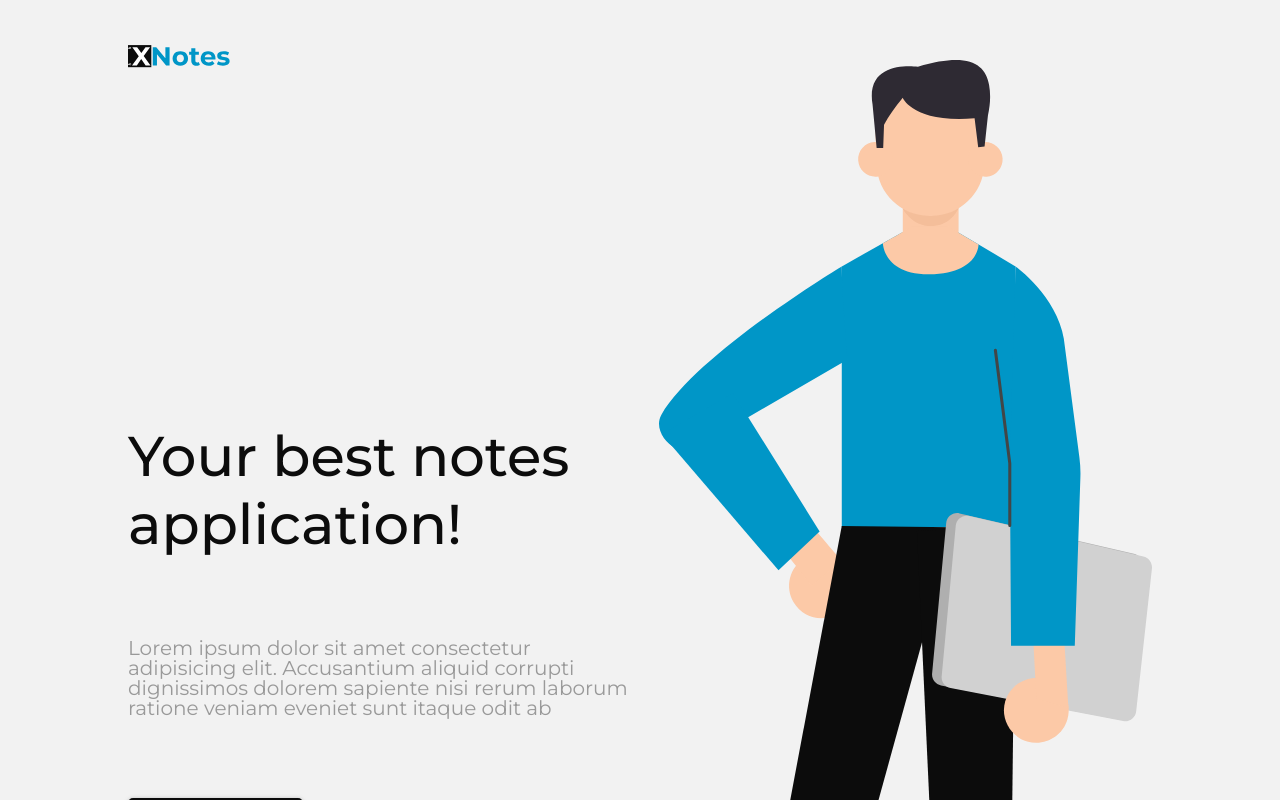
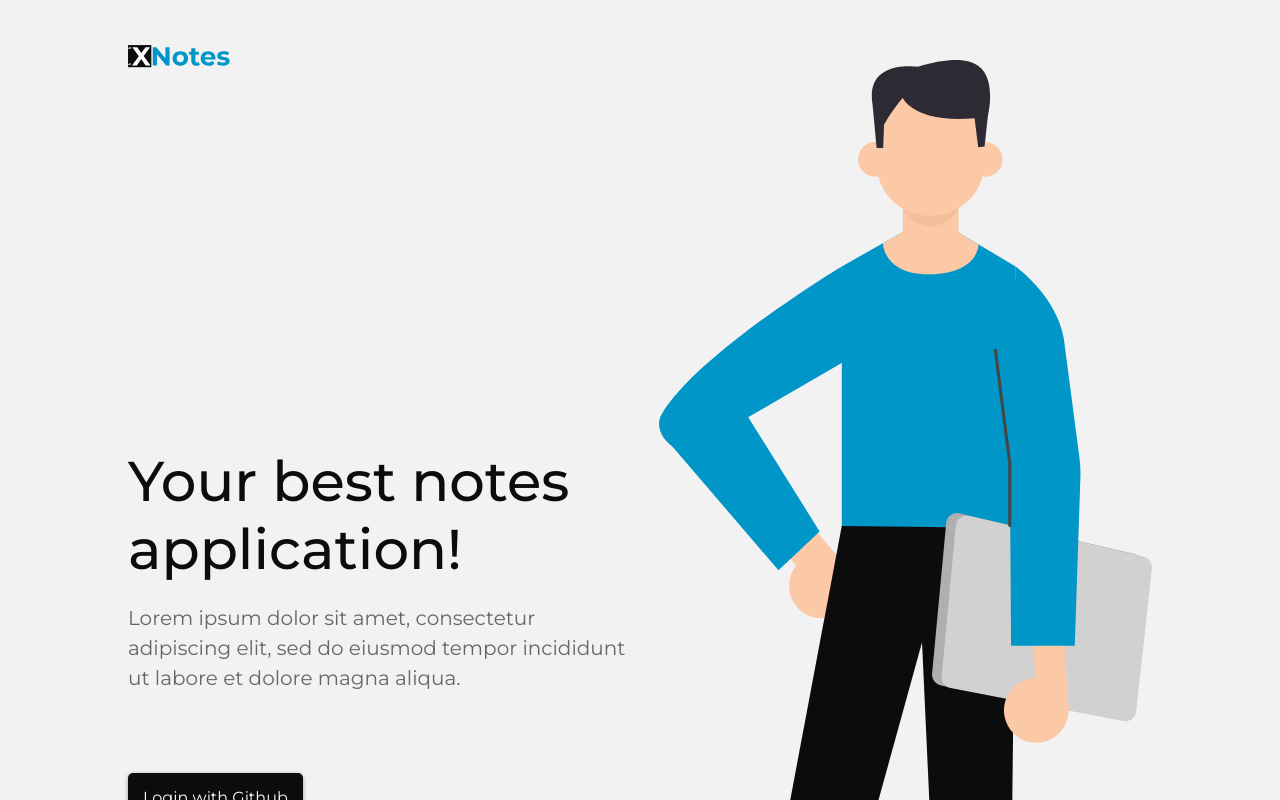
Before and after one commit to Drugi-Legion-Gladiatorow/xnotes-frontend, a React (Create React App) app: page / in a window 1280 px wide. Shown: the top 800 px of the page. Built offline with nearby package versions, Linux system fonts and the light colour scheme.

Commit message:
Added subtitle atom to story and to Home page

```diff
--- /dev/null
+++ b/src/components/atoms/Subtitle/Subtitle.module.scss
@@ -0,0 +1,14 @@
+.subtitle {
+  padding: 10px 0 30px;
+  font-size: var(--m);
+  font-style: normal;
+  font-weight: var(--regular);
+  line-height: 1.5;
+  text-align: center;
+  color: var(--grey2);
+
+  @media (min-width: 80rem) {
+    padding: 20px 0 80px;
+    text-align: left;
+  }
+}
--- /dev/null
+++ b/src/components/atoms/Subtitle/Subtitle.tsx
@@ -0,0 +1,10 @@
+import React from 'react';
+import styles from './Subtitle.module.scss';
+
+export interface SubtitleProps {
+  children: string;
+}
+
+export const Subtitle: React.FC<SubtitleProps> = ({ children }) => {
+  return <p className={styles.subtitle}>{children}</p>;
+};
--- a/src/pages/Home.tsx
+++ b/src/pages/Home.tsx
@@ -2,6 +2,7 @@
 import React, { FC } from 'react';
 import HomeTemplate from '../components/templates/HomeTemplate';
 import { Title } from '../components/atoms/Title/Title';
+import { Subtitle } from '../components/atoms/Subtitle/Subtitle';
 import { ButtonWithIcon } from '../components/atoms/ButtonWithIcon/ButtonWithIcon';
 import style from './Home.module.scss';
 import { Human, XnotesLogo } from '../assets';
@@ -12,10 +13,10 @@ const Home: FC = () => {
       <XnotesLogo className={style.logo} title="XnotesLogo" />
       <main className={style.main}>
         <Title>Your best notes application!</Title>
-        <p className={style.p}>
-          Lorem ipsum dolor sit amet consectetur adipisicing elit. Accusantium aliquid corrupti
-          dignissimos dolorem sapiente nisi rerum laborum ratione veniam eveniet sunt itaque odit ab
-        </p>
+        <Subtitle>
+          Lorem ipsum dolor sit amet, consectetur adipiscing elit, sed do eiusmod tempor incididunt
+          ut labore et dolore magna aliqua.
+        </Subtitle>
         <ButtonWithIcon icon="github" black>
           Login with Github
         </ButtonWithIcon>
```
Also changed, not shown: 1 other file (tests, documents, lock files or other folders).
